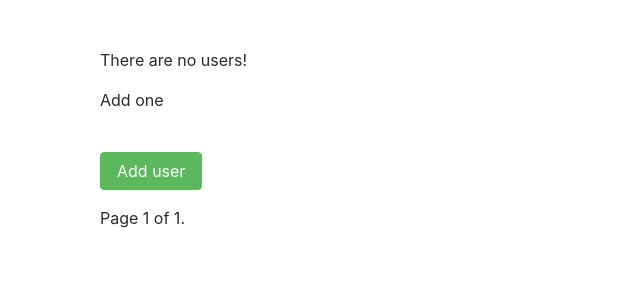
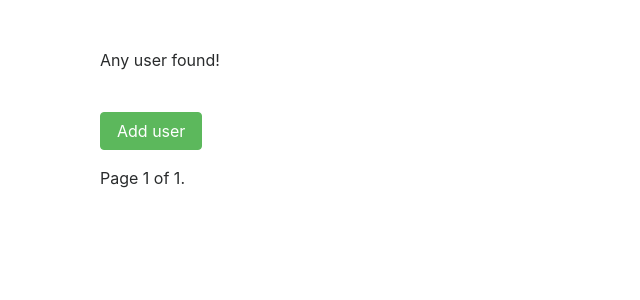
Before and after one commit to Zaldric/rindus_crud, a Django app: page / in a window 1280 px wide. Shown: the part 94-394 px from the top of the page, without its empty margins (0-640 px from the left). Run offline with Django 3.2, Linux system fonts and the light colour scheme; the visitor is signed in with stand-in values (Sample User, id 1); some libraries are stand-ins or nearby versions.

Commit message:
Add new User done.

```diff
--- a/rindus_crud/models.py
+++ b/rindus_crud/models.py
@@ -3,7 +3,6 @@ from django.contrib.auth.models import User
 from localflavor.generic.models import IBANField
 
 class User(models.Model):
-    user_id = models.IntegerField(primary_key=True)
     admin_id = models.ForeignKey(User, on_delete=models.CASCADE)
     first_name = models.CharField(max_length=64)
     last_name = models.CharField(max_length=64)
--- a/rindus_crud/settings.py
+++ b/rindus_crud/settings.py
@@ -42,6 +42,7 @@ INSTALLED_APPS = [
     'social_django',
     'django.contrib.admin',
     'rindus_crud',
+    'crispy_forms',
 ]
 
 MIDDLEWARE = [
@@ -141,3 +142,4 @@ USE_TZ = True
 # https://docs.djangoproject.com/en/2.2/howto/static-files/
 
 STATIC_URL = '/static/'
+CRISPY_TEMPLATE_PACK = 'bootstrap4'
--- a/rindus_crud/urls.py
+++ b/rindus_crud/urls.py
@@ -16,12 +16,13 @@ Including another URLconf
 from django.conf.urls import url, include
 from django.contrib import admin
 from django.contrib.auth import views
-from .views import UsersList
+from .views import UsersList, CreateUser
 
 urlpatterns = [
     url(r'^admin/', admin.site.urls),
     url(r'^login/$', views.LoginView.as_view(), name='login'),
     url(r'^logout/$', views.LogoutView.as_view(), name='logout'),
     url(r'^auth/', include('social_django.urls', namespace='social')),
+    url(r'^add/', CreateUser.as_view(), name='add'),
     url(r'^$', UsersList.as_view(), name='home'),
 ]
--- a/rindus_crud/views.py
+++ b/rindus_crud/views.py
@@ -2,16 +2,30 @@ from django.shortcuts import render
 from rindus_crud.models import User
 from django.contrib.auth.mixins import LoginRequiredMixin
 from django.views import generic
+from django.urls import reverse_lazy
 
 
 class UsersList(LoginRequiredMixin, generic.ListView):
 	login_url = '/login/'
+	redirect_field_name = 'redirect_to'
 	model = User
 	context_object_name = 'userList'
 	template_name = 'home.html'
 	paginate_by = 10
-	ordering = ['user_id']
+	ordering = ['id']
 
 	def get_users(self):
 		query = super(UsersList, self).get_queryset()
 		return query
+
+class CreateUser(LoginRequiredMixin, generic.edit.CreateView):
+	login_url = '/login'
+	redirect_field_name = 'home'
+	model = User
+	fields = ('first_name', 'last_name', 'iban')
+	template_name = 'user_form.html'
+	success_url = reverse_lazy('home')
+
+	def form_valid(self, form):
+		form.instance.admin_id = self.request.user
+		return super(CreateUser, self).form_valid(form)
--- a/templates/home.html
+++ b/templates/home.html
@@ -19,7 +19,7 @@
 				<tbody>
 					{% for user_item in userList %}
 					<tr>
-						<th scope="row">{{ user_item.user_id }}</th>
+						<th scope="row">{{ user_item.id }}</th>
 						<td>{{ user_item.first_name }}</td>
 						<td>{{ user_item.last_name }}</td>
 						<td>{{ user_item.iban }}</td>
@@ -43,12 +43,11 @@
 				</tbody>
 			</table>
 			{% else %}
-			<p>There are no users!</p>
-			<p>Add one</p>
+			<p>Any user found!</p>
 			{% endif %}
 			<br />
 
-			<p><a class="btn btn-success" href="#"> Add user</a></p>
+			<p><a class="btn btn-success" href="{% url 'add' %}"> Add user</a></p>
 		</div>
 	</div>
 
```
Also changed, not shown: rindus_crud/forms.py (added, +7 -0 lines), templates/user_form.html (added, +18 -0 lines), rindus_crud/migrations/0001_initial.py.
